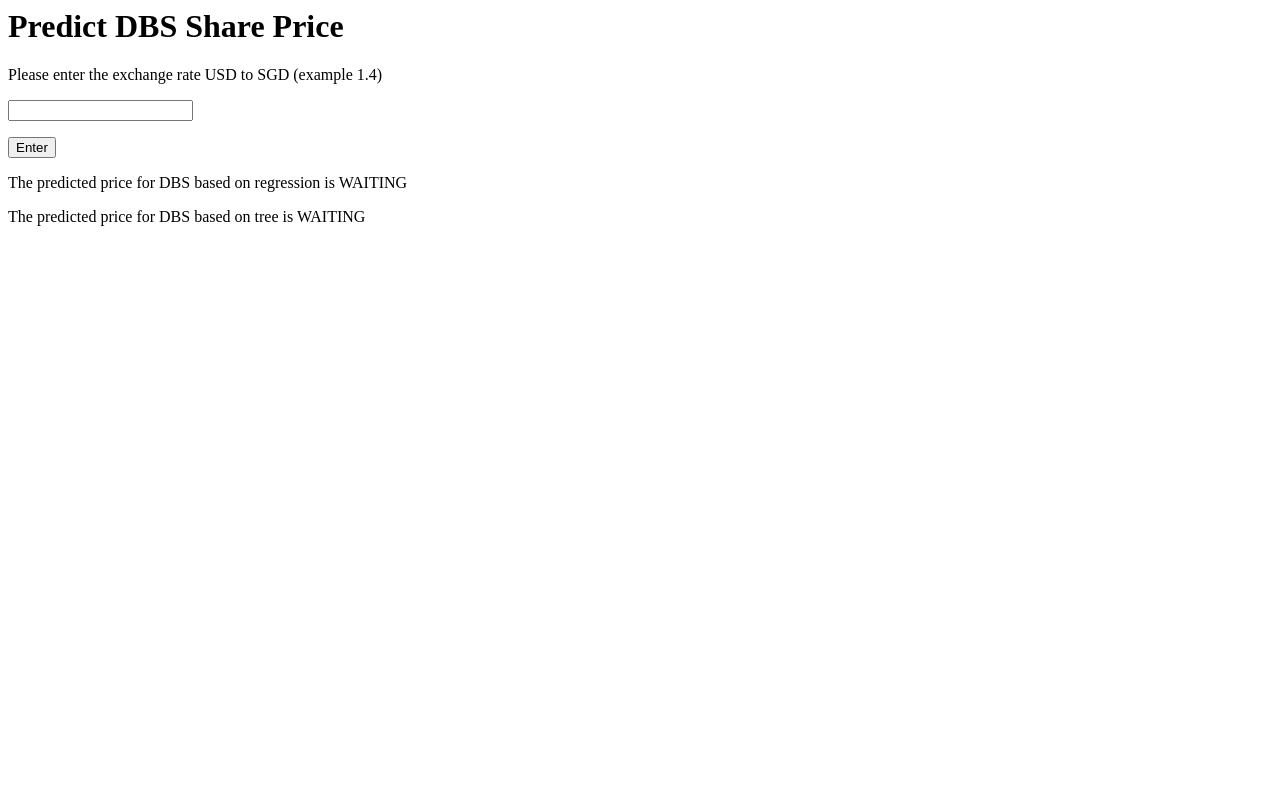
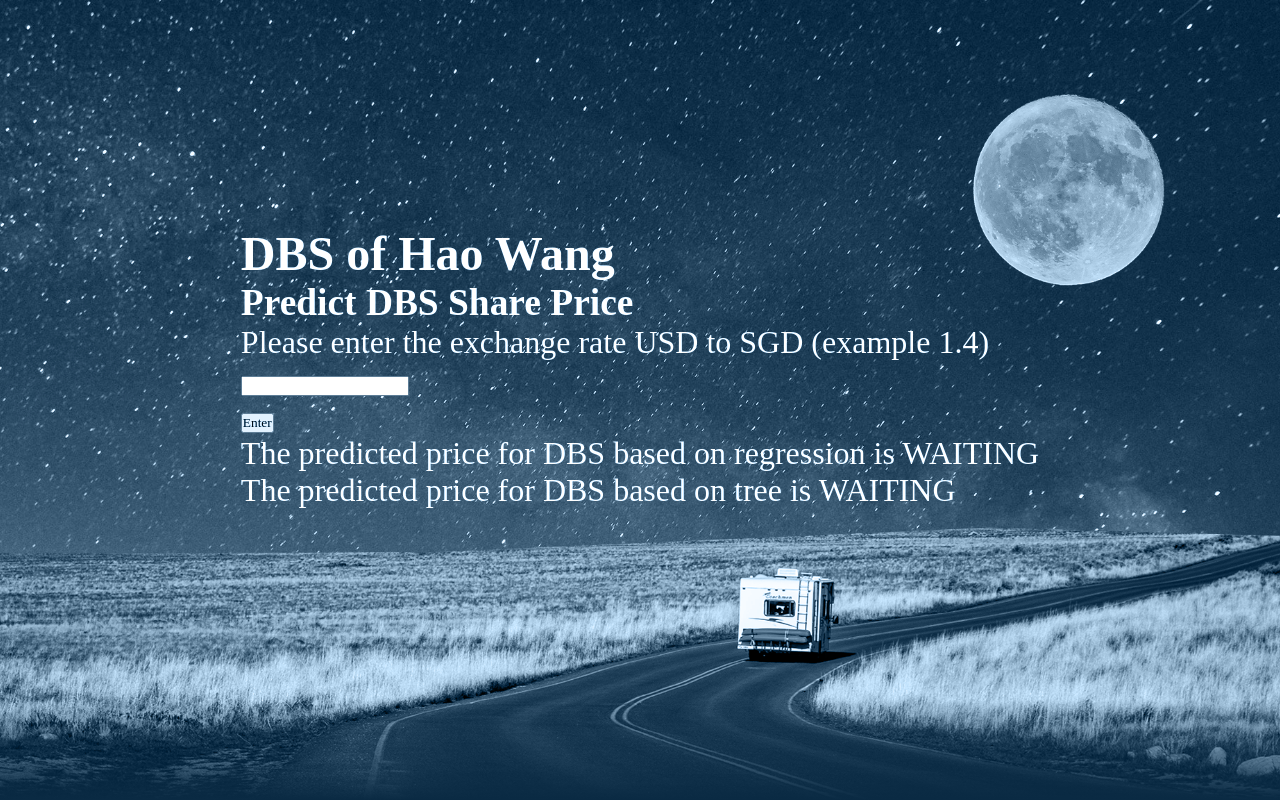
Before and after one commit to White-Sunday/DBS-HaoWang, a Flask app: page / in a window 1280 px wide. Run offline with Flask 2, Linux system fonts and the light colour scheme.

Commit message:
Add files via upload

```diff
--- /dev/null
+++ b/templates/img/img/imageSize.txt
@@ -0,0 +1 @@
+some image size is too heavy so you can reduce image size according to your need using photoshop or any online image optimizer website.
--- a/templates/index.html
+++ b/templates/index.html
@@ -1,6 +1,20 @@
+<!DOCTYPE html>
 <html>
+    <head>
+        <title>
+            DBS of Hao Wang
+        </title>
+        <link rel='stylesheet' type="text/css" href="style.css">
+    </head>
     <body>
-        <h1>Predict DBS Share Price</h1>
+        <section>
+            <img src="img/img/bg.jpg" id="bg">
+            <img src="img/img/moon.png" id='moon'>
+            <!-- <img src="img/img/mountain.png" id='mountain'> -->
+            <img src="img/img/road.png" id='road'>
+            <div id='text'">
+                <h1>DBS of Hao Wang</h1>
+                <h3>Predict DBS Share Price</h3>
                 <form action="/" method="post">
                     <p>Please enter the exchange rate USD to SGD (example 1.4)</p>
                     <p><input type="number" step="0.01" name="rates"></p>
@@ -8,5 +22,8 @@
                 </form>
                 <p>The predicted price for DBS based on regression is {{result1}}</p>
                 <p>The predicted price for DBS based on tree is {{result2}}</p>
+                <div style="height: 65px;"></div>
+            </div>
+        </section>
     </body>
 </html>
--- /dev/null
+++ b/templates/style.css
@@ -0,0 +1,98 @@
+/*https://www.cnblogs.com/hellocd/p/10443237.html关于flex的有用网站*/
+
+*
+{
+    margin: 0;
+    padding: 0;
+    font-family:  'Times New Roman', sans-serif;
+    /*定义font-family时,最好在最后加一个sans-serif,
+    这样如果所列出的字体都不能用，则默认的sans-serif字体能保证调用*/
+}
+
+
+body
+{
+    background: #0a2a43;
+    min-height: 100vh;
+    /*min-height 属性设置元素的最小高度*/
+}
+
+section
+{
+    position: relative;
+    /*相对定位*/
+    width: 100%;
+    height: 100vh;
+    /*height:100vh == height:100%;
+    但是当元素没有内容时候，设置height:100%，
+    该元素不会被撑开，此时高度为0，
+    但是设置height:100vh，该元素会被撑开屏幕高度一致。*/
+    overflow: hidden;
+    /*溢出隐藏，超出宽度或高度不给展现*/
+    display: flex;
+    /*Flexible Box弹性布局
+    2009年，W3C提出了一种新的方案—-Flex布局，
+    可以简便、完整、响应式地实现各种页面布局*/
+    justify-content: center;
+    /*justify-content属性定义了项目在主轴上的对齐方式
+    居中对齐*/
+    align-items: center;
+    /*align-items 属性定义flex子项在flex容器的
+    当前行的侧轴（纵轴）方向上的对齐方式,这里是居中对齐*/
+    /*这里弹窗布局应该是没啥用的*/
+}
+
+section::before
+{
+    content: '';
+    position: absolute;
+    bottom: 0;
+    width: 100%;
+    height: 100px;
+    background: linear-gradient(to top, #0a2a43, transparent);
+    /*从下到上的透明渐变 两个颜色参数，其中一个是透明（transparent）*/
+    z-index: 10000;
+    /*改变透明渐变的出现顺序，让其出现在最前面*/
+}
+section::after
+{
+    content: '';
+    position: absolute;
+    top: 0;
+    left: 0;
+    width: 100%;
+    height: 100%;
+    background: #0a2a43;
+    z-index: 10000;
+    mix-blend-mode: color;
+    /*与背景颜色混合（或层叠关系的元素）， 颜色模式*/
+}
+
+section img
+{
+    position: absolute;
+    top: 0;
+    left: 0;
+    width: 100%;
+    height: 100%;
+    object-fit: cover;
+    /*保持原有尺寸比例，但部分内容可能被剪切*/
+    pointer-events: none;
+    /*鼠标事件失效*/
+}
+
+#text
+{
+    position: relative;
+    color:#fff;
+    font-size: 2em;
+    /*em相对父元素字体大小的几倍*/
+    z-index: 2;
+}
+
+#road
+{
+    z-index: 1;
+}
+
+/*z-index搞得还不是很清楚*/
```
Also changed, not shown: templates/img/img/bg.jpg (added), templates/img/img/moon.png (added), templates/img/img/mountain.png (added), templates/img/img/road.png (added). Lines whose indentation alone changed are shown as unchanged.
